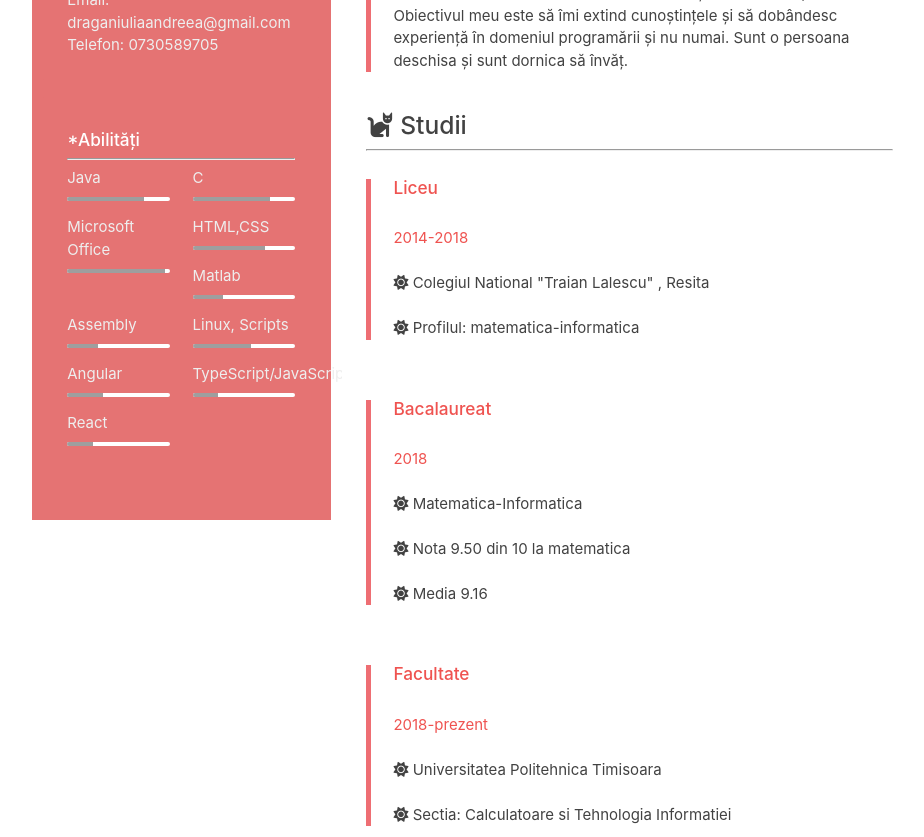
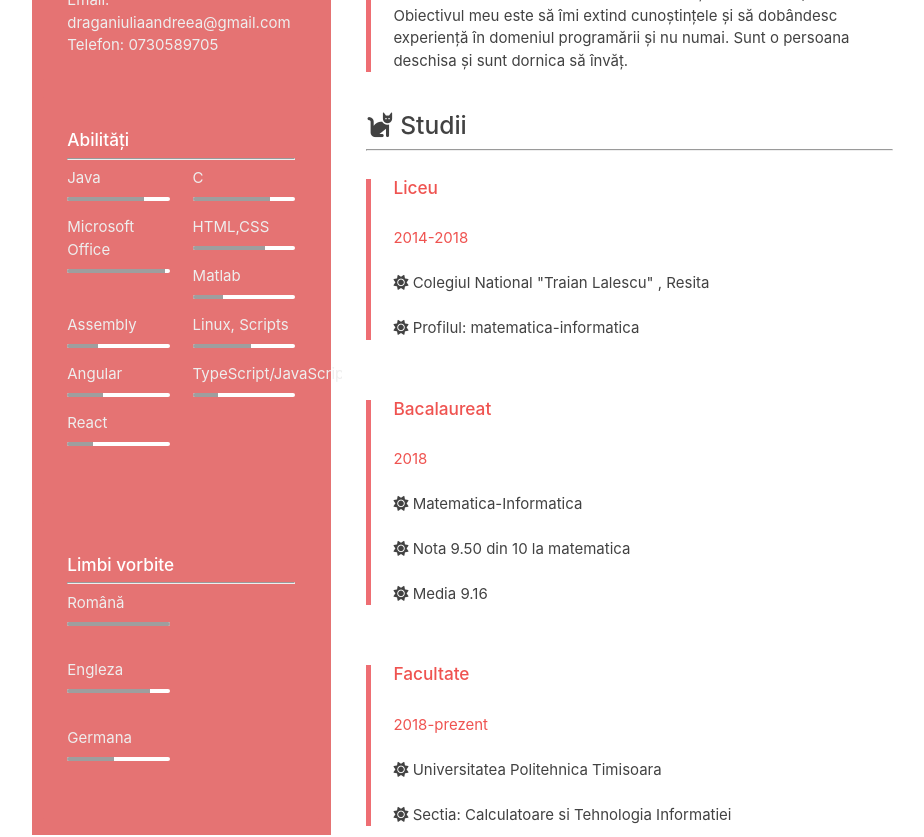
Before and after one commit to iuliadrgn/react-cv, a React (Create React App) app: page / in a window 1280 px wide. Shown: the part 380-1217 px from the top of the page, without its empty margins (160-1084 px from the left). Built offline with nearby package versions, Linux system fonts and the light colour scheme.

Commit message:
Languages section

```diff
--- a/src/components/pages/Home.js
+++ b/src/components/pages/Home.js
@@ -5,7 +5,7 @@ import About from "../pages/about/About";
 import Skills from "../pages/skills/Skills";
 import Education from "../pages/education/Education";
 import Projects from "../pages/projects/Projects"
-
+import Language from "../pages/language/Language"
 
 class Home extends Component {
     render() {
@@ -16,6 +16,7 @@ class Home extends Component {
                         <Profile/>
                         <Contact/>
                         <Skills/>
+                        <Language/>
 
                     </div>
                     <div className="col s12 m12 l8 white">
--- a/src/components/pages/contact/Contact.js
+++ b/src/components/pages/contact/Contact.js
@@ -7,7 +7,7 @@ class Contact extends Component {
                 <div className="card red lighten-2 z-depth-0">
                  <div className="card-content">
                     <h6 className="white-text">
-                        <strong>*Contact</strong>
+                        <strong>Contact</strong>
                     </h6>
                     <hr />
                     <p className="grey-text text-lighten-3 pt">
--- /dev/null
+++ b/src/components/pages/language/Language.js
@@ -0,0 +1,46 @@
+import React, {Component} from 'react';
+
+class Language extends Component {
+    render() {
+        return (
+            <div>
+                <div className="card red lighten-2 z-depth-0">
+                    <div className="card-content">
+                        <h6 className="white-text">
+                            <strong>Limbi vorbite</strong>
+                        </h6>
+                        <hr />
+                        <div className="row pt">
+                            <div className="col m6 s12">
+                                <p className="grey-text text-lighten-3 pt">Română</p>
+                                <div className="progress white">
+                                    <div className="determinate grey" style={{width: '100%'}}></div>
+                                </div>
+                            </div>
+                        <br/><br/><br/>
+
+                            <div className="col m6 s12">
+                                <p className="grey-text text-lighten-3 pt">Engleza</p>
+                                <div className="progress white">
+                                    <div className="determinate grey" style={{width: '80%'}}></div>
+                                </div>
+                            </div>
+
+                            <br/><br/><br/>
+
+                            <div className="col m6 s12">
+                                <p className="grey-text text-lighten-3 pt">Germana</p>
+                                <div className="progress white">
+                                    <div className="determinate grey" style={{width: '45%'}}></div>
+                                </div>
+                            </div>
+
+                        </div>
+                    </div>
+                </div>
+            </div>
+        );
+    }
+}
+
+export default Language;
--- a/src/components/pages/skills/Skills.js
+++ b/src/components/pages/skills/Skills.js
@@ -7,7 +7,7 @@ class Skills extends Component {
                 <div className="card red lighten-2 z-depth-0">
                     <div className="card-content">
                         <h6 className="white-text">
-                            <strong>*Abilități</strong>
+                            <strong>Abilități</strong>
                         </h6>
                         <hr />
                         <div className="row pt">
```
